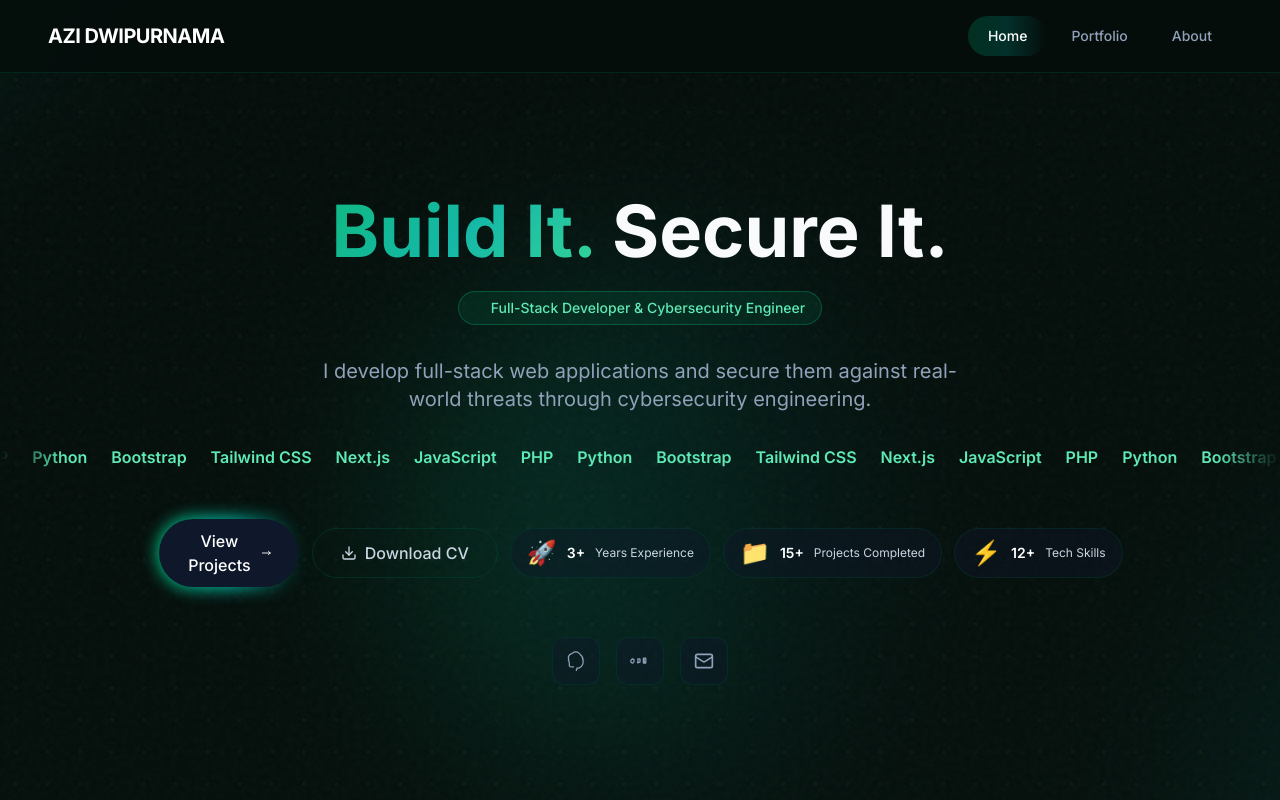
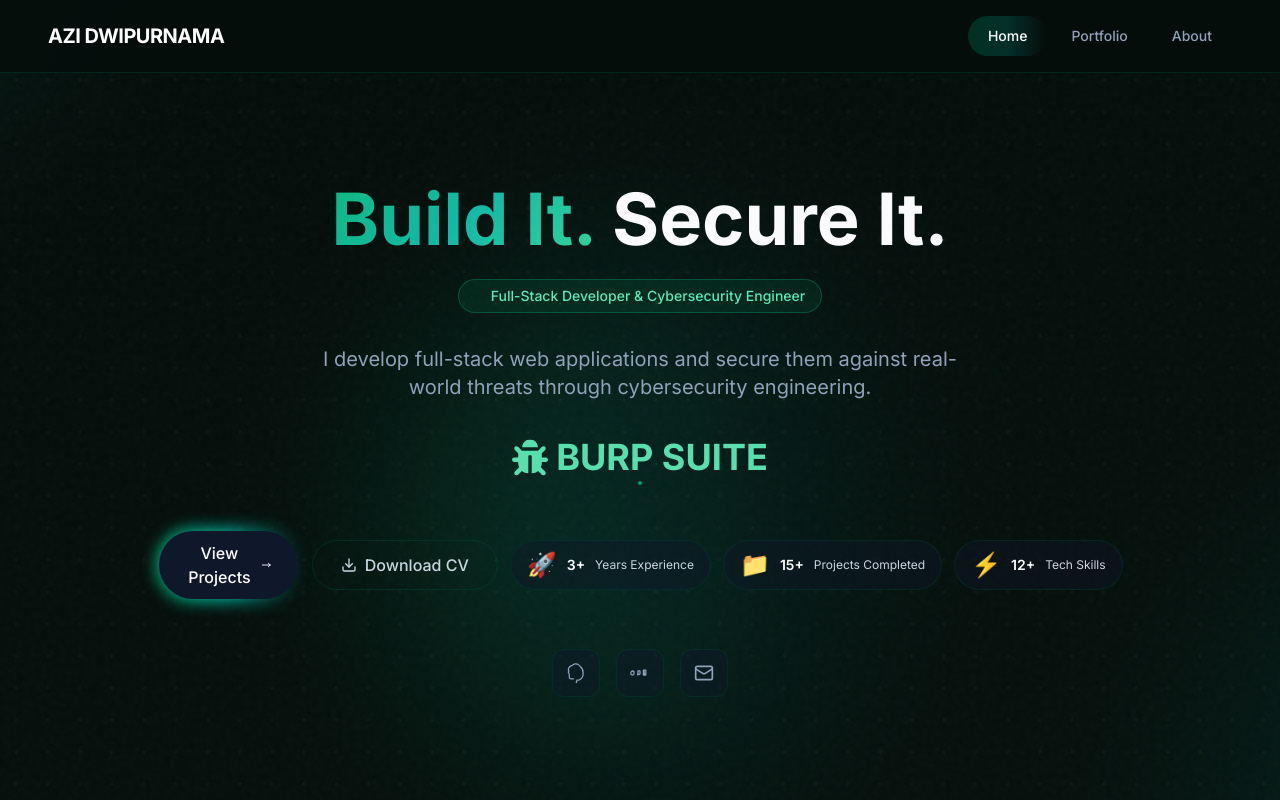
Before and after one commit to azidwipurnama/portfolio-v5, a Next.js app: page / in a window 1280 px wide. Shown: the top 800 px of the page. Built offline with nearby package versions, Linux system fonts and the light colour scheme.

Commit message:
update tech tag

```diff
--- a/components/Hero.tsx
+++ b/components/Hero.tsx
@@ -5,7 +5,7 @@ import { Mail, Download } from "lucide-react";
 import GitHubIcon from "@/components/icons/GitHubIcon";
 import LinkedInIcon from "@/components/icons/LinkedInIcon";
 import Link from "next/link";
-import TechMarquee from "@/components/TechMarquee";
+import TechRotator from "@/components/TechRotator";
 import type { SocialLink, StatBadge } from "@/types";
 
 const socialLinks: SocialLink[] = [
@@ -106,8 +106,8 @@ const Hero = () => {
             real-world threats through cybersecurity engineering.
           </motion.p>
 
-          {/* Tech Marquee (full-width infinite scroll) */}
-          <TechMarquee />
+          {/* Tech Rotator (auto-rotate carousel) */}
+          <TechRotator />
 
           {/* CTA Buttons + Stat Badges (merged single row) */}
           <motion.div
--- /dev/null
+++ b/components/TechRotator.tsx
@@ -0,0 +1,92 @@
+"use client";
+
+import { useState, useEffect, useRef } from "react";
+import { motion, AnimatePresence } from "framer-motion";
+import { SiJavascript, SiPhp, SiPython, SiBootstrap, SiTailwindcss, SiNextdotjs, SiWireshark, SiOwasp } from "react-icons/si";
+import { FaBug, FaNetworkWired, FaSkullCrossbones } from "react-icons/fa";
+import { GiHornedSkull } from "react-icons/gi";
+
+/**
+ * TechRotator.tsx
+ *
+ * Displays a single tech tag at a time with icon, auto-rotating every 1s.
+ * Smooth fade + vertical slide transition, pause on hover, fixed height.
+ */
+
+const techs = [
+  { name: "JAVASCRIPT", icon: <SiJavascript className="text-[#F7DF1E]" /> },
+  { name: "PHP", icon: <SiPhp className="text-[#777BB4]" /> },
+  { name: "PYTHON", icon: <SiPython className="text-[#3776AB]" /> },
+  { name: "BOOTSTRAP", icon: <SiBootstrap className="text-[#7952B3]" /> },
+  { name: "TAILWIND CSS", icon: <SiTailwindcss className="text-[#38BDF8]" /> },
+  { name: "NEXT.JS", icon: <SiNextdotjs className="text-white" /> },
+  { name: "BURP SUITE", icon: <FaBug className="text-emerald-300" /> },
+  { name: "WIRESHARK", icon: <SiWireshark className="text-[#80B2CF]" /> },
+  { name: "NMAP", icon: <FaNetworkWired className="text-emerald-300" /> },
+  { name: "METASPLOIT", icon: <GiHornedSkull className="text-emerald-300" /> },
+  { name: "OWASP ZAP", icon: <SiOwasp className="text-emerald-300" /> },
+];
+
+const TechRotator = () => {
+  const [currentIndex, setCurrentIndex] = useState(0);
+  const [isPaused, setIsPaused] = useState(false);
+  const intervalRef = useRef<NodeJS.Timeout | null>(null);
+
+  // Auto-rotation with setInterval (1s interval)
+  useEffect(() => {
+    if (isPaused) return;
+
+    intervalRef.current = setInterval(() => {
+      setCurrentIndex((prev) => (prev + 1) % techs.length);
+    }, 1000);
+
+    return () => {
+      if (intervalRef.current) clearInterval(intervalRef.current);
+    };
+  }, [isPaused]);
+
+  // Clear interval on unmount
+  useEffect(() => {
+    return () => {
+      if (intervalRef.current) clearInterval(intervalRef.current);
+    };
+  }, []);
+
+  // Animation variants for fade + vertical slide
+  const fadeInUp = {
+    initial: { opacity: 0, y: 10 },
+    animate: { opacity: 1, y: 0 },
+    exit: { opacity: 0, y: -10 },
+  };
+
+  return (
+    <div
+      className="relative flex items-center justify-center mb-12"
+      onMouseEnter={() => setIsPaused(true)}
+      onMouseLeave={() => setIsPaused(false)}
+    >
+      {/* Fixed height container — prevents layout shift between different tag lengths */}
+      <div className="relative flex items-center gap-2 h-12">
+        <AnimatePresence mode="wait">
+          <motion.span
+            key={currentIndex}
+            className="flex items-center gap-2 text-3xl md:text-4xl font-bold text-emerald-300"
+            variants={fadeInUp}
+            initial="initial"
+            animate="animate"
+            exit="exit"
+            transition={{ duration: 0.3, ease: "easeOut" }}
+          >
+            <span className="text-3xl md:text-4xl">{techs[currentIndex].icon}</span>
+            {techs[currentIndex].name}
+          </motion.span>
+        </AnimatePresence>
+      </div>
+
+      {/* Optional: subtle accent dot */}
+      <span className="absolute -bottom-1 left-1/2 -translate-x-1/2 w-1 h-1 rounded-full bg-emerald-400 animate-pulse" />
+    </div>
+  );
+};
+
+export default TechRotator;
--- a/package.json
+++ b/package.json
@@ -15,6 +15,7 @@
     "next": "16.3.4",
     "react": "19.2.8",
     "react-dom": "19.2.8",
+    "react-icons": "^5.7.0",
     "tailwind-merge": "^3.6.0"
   },
   "devDependencies": {
```
Also changed, not shown: 1 other file (tests, documents, lock files or other folders).
